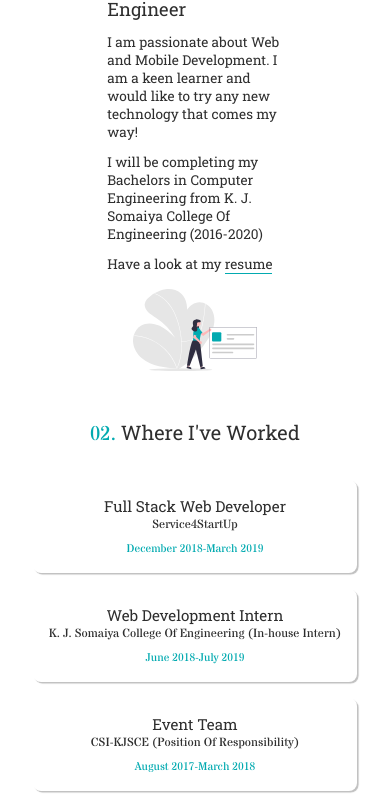
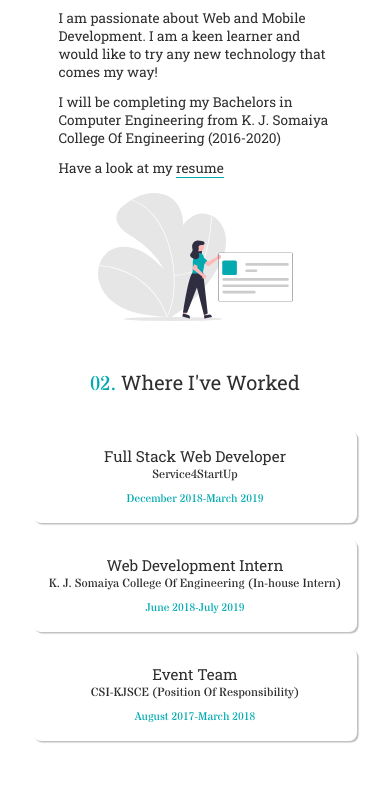
Before and after one commit to ashna111/ashna111.github.io, a website: page index.html in a window 390 px wide. Shown: the part 93-887 px from the top of the page. Drawn offline with nearby package versions, Linux system fonts and the light colour scheme.

Commit message:
svg width fix

```diff
--- a/sass/layout/_contact.scss
+++ b/sass/layout/_contact.scss
@@ -26,6 +26,9 @@
 
     &__image{
         width:32%;
+        @media only screen and (max-width:600px){
+            width:50%;
+        }
     }
 
     &__heading--1{
--- a/sass/layout/_introduction.scss
+++ b/sass/layout/_introduction.scss
@@ -15,6 +15,7 @@
         width: 32%;
         @media only screen and (max-width:600px){
             margin-top:2rem;
+            width:50%;
         }
     }
 
@@ -22,6 +23,7 @@
         width:45%;
         @media only screen and (max-width:600px){
             margin-top:2rem;
+            width:70%;
         }
 
         &--1{
```
Also changed, not shown: css/style.css.
